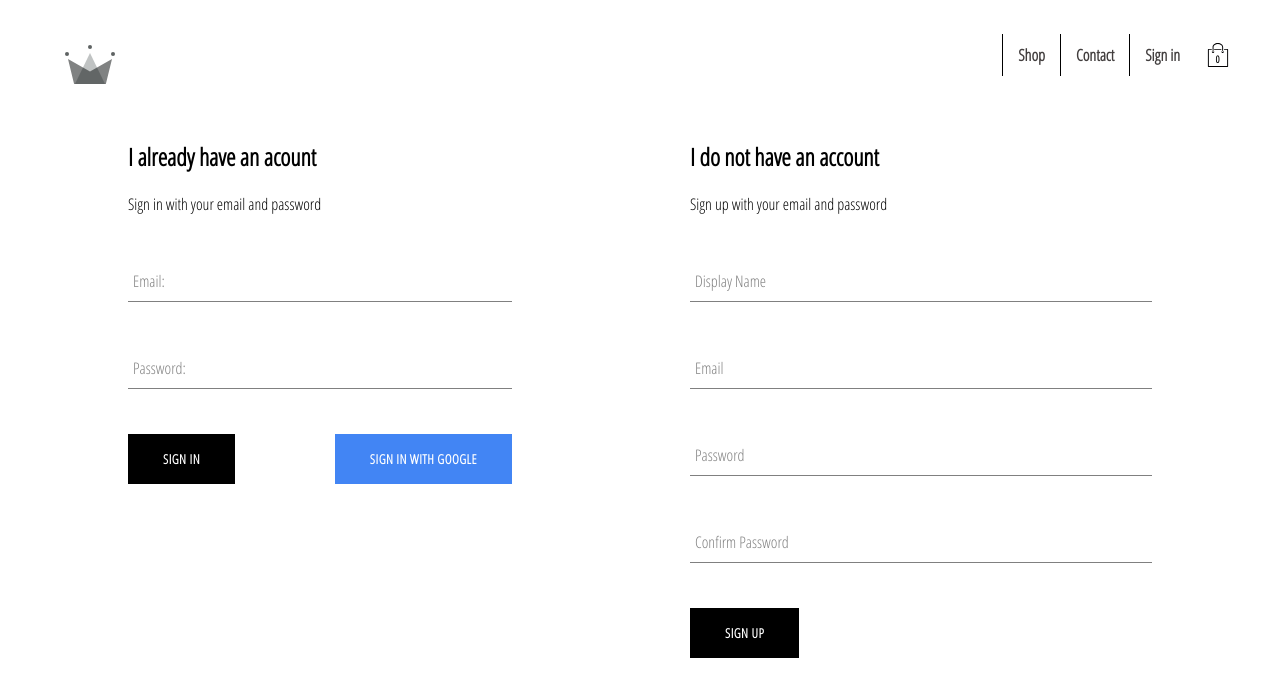
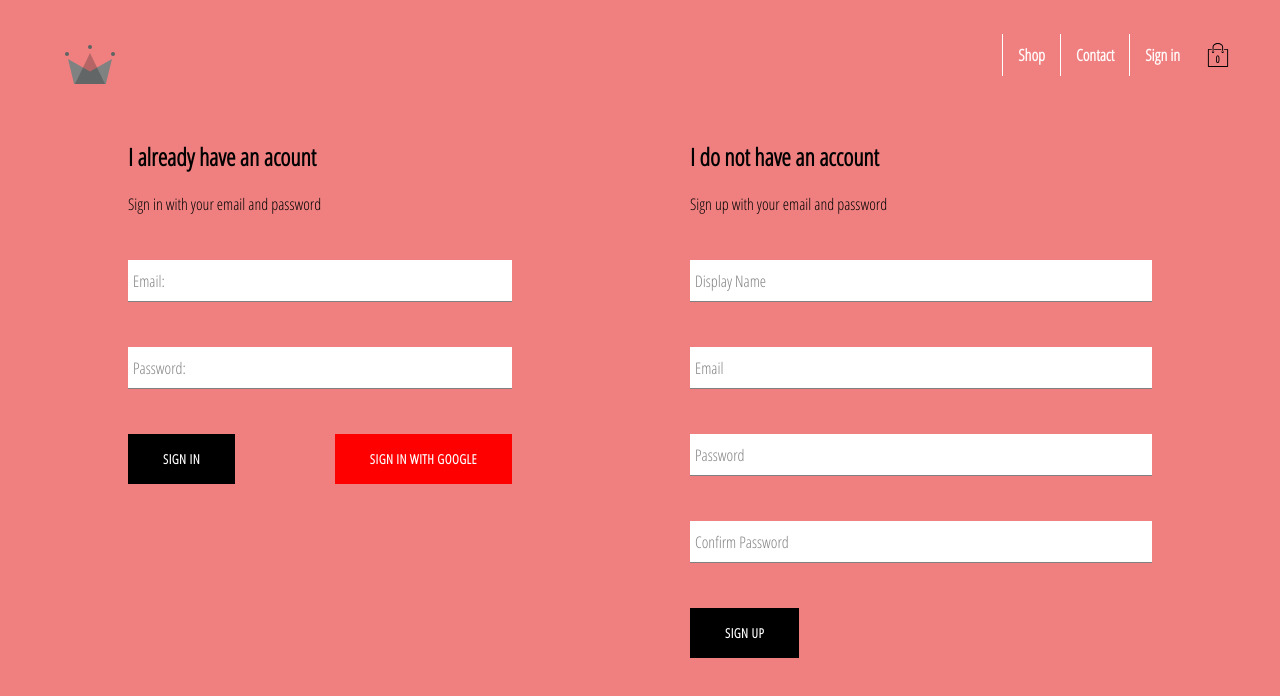
Before and after one commit to nukly/e-shop, a React (Create React App) app: page /signin in a window 1280 px wide. Shown: the top 696 px of the page. Built offline with nearby package versions, Linux system fonts and the light colour scheme; no server answers.

Commit message:
restyling whole app

```diff
--- a/src/App.css
+++ b/src/App.css
@@ -1,11 +1,12 @@
 body{
     font-family: "Open Sans Condensed";
     padding: 20px 40px;
+    background-color: lightcoral;
 }
 
 a{
     text-decoration: none;
-    color: black;
+    color: white;
 }
 
 *{
--- a/src/components/collection-item/CollectionItem.styles.scss
+++ b/src/components/collection-item/CollectionItem.styles.scss
@@ -28,11 +28,13 @@
     &:hover {
       .image {
         opacity: 0.8;
+
       }
 
       .custom-button {
         opacity: 0.85;
         display: flex;
+        background-color: lightcoral;
       }
 
     }
@@ -89,6 +91,7 @@
       .custom-button {
         opacity: 0.85;
         display: flex;
+        background-color: lightcoral;
       }
 
     }
--- a/src/components/custom-button/CustomButton.styles.scss
+++ b/src/components/custom-button/CustomButton.styles.scss
@@ -23,13 +23,13 @@
   }
 
   &.google-sign-in {
-    background-color: #4285f4;
+    background-color: #ff0000;
     color: white;
 
 
 
     &:hover {
-      background-color: #194bf0;
+      background-color: #a80000;
       border: none;
     }
   }
--- a/src/components/header/Header.styles.scss
+++ b/src/components/header/Header.styles.scss
@@ -20,14 +20,14 @@
 
         .option {
             padding: 10px 15px;
-            color: rgb(66, 62, 62);
+            color: rgb(255, 251, 251);
             font-weight: bold;
             cursor: pointer;
-            border-left: 1px solid black;
+            border-left: 1px solid rgb(255, 255, 255);
         }
 
         .option:hover {
-            background-color: rgb(10, 115, 221);
+            background-color: rgb(0, 0, 0);
             color: white;
         }
     }
--- a/src/components/menu-item/MenuItem.styles.scss
+++ b/src/components/menu-item/MenuItem.styles.scss
@@ -17,7 +17,7 @@
                 transition: transform 3s cubic-bezier(0.175, 0.885, 0.32, 1.275);
             }
             & .content{
-                background-color: rgb(163, 230, 31);
+                background-color: lightcoral;
                 opacity: 0.9;
             }
         }
@@ -82,7 +82,7 @@
                 transition: transform 3s cubic-bezier(0.175, 0.885, 0.32, 1.275);
             }
             & .content{
-                background-color: rgb(163, 230, 31);
+                background-color: lightcoral;
                 opacity: 0.9;
             }
         }
```
Also changed, not shown: src/logo.svg, 1 other file (tests, documents, lock files or other folders).
